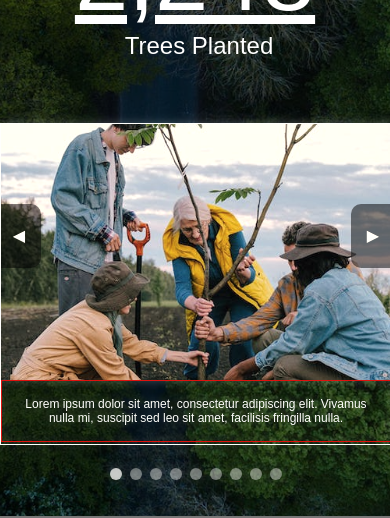
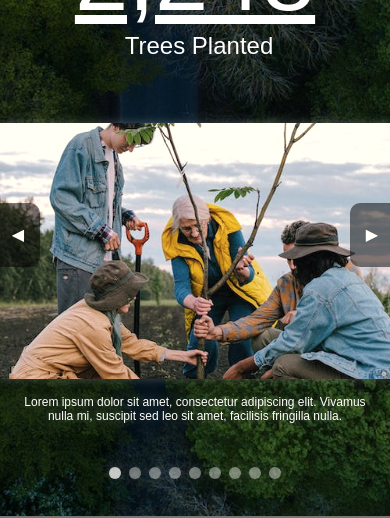
Before and after one commit to mhayakawa1/nonprofit-website-react, a React (Create React App) app: page / in a window 390 px wide. Shown: the part 1740-2258 px from the top of the page. Built offline with nearby package versions, Linux system fonts and the light colour scheme; grey boxes are pictures that could not be loaded; a web font is replaced by a local one.

Commit message:
Update App.css

```diff
--- a/src/App.css
+++ b/src/App.css
@@ -920,7 +920,6 @@ h2{
   #gallery{
     margin: 5% auto auto auto;
     height: 48rem;
-    border: 1px solid white;
   }
 
   #gallery-container{
@@ -994,7 +993,6 @@ h2{
   #gallery-container{
     width: 100%;
     height: 100%;
-    border: 1px solid white;
   }
 
   #slide-img-container{
@@ -1018,18 +1016,6 @@ h2{
 
   #gallery-container{
     width: 100%;
-  }
-
-  #slide-img-container{
-  }
-
-  .slide{
-  }
-
-  .slide-img{
-  }
-
-  .slide-text{
   }
 }
 
@@ -1040,7 +1026,6 @@ h2{
   height: auto;
   box-sizing: border-box;
   padding: 1rem;
-  border: 1px solid red;
 }
 
 #dots{
@@ -1078,7 +1063,6 @@ h2{
 
   #dots{
     margin: 8rem 0 0 0;
-    border: 1px solid red;
     gap: 10px;
   }
 
```
